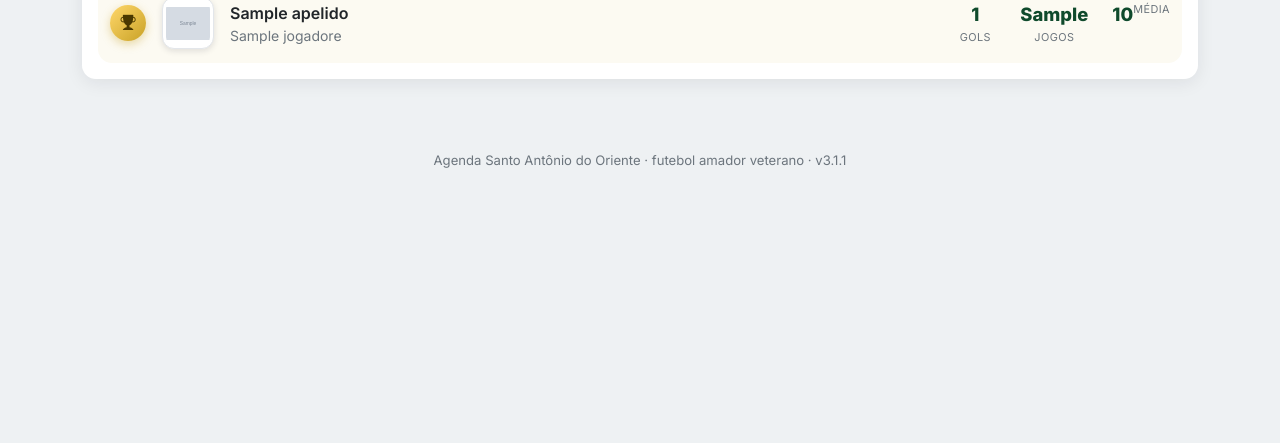
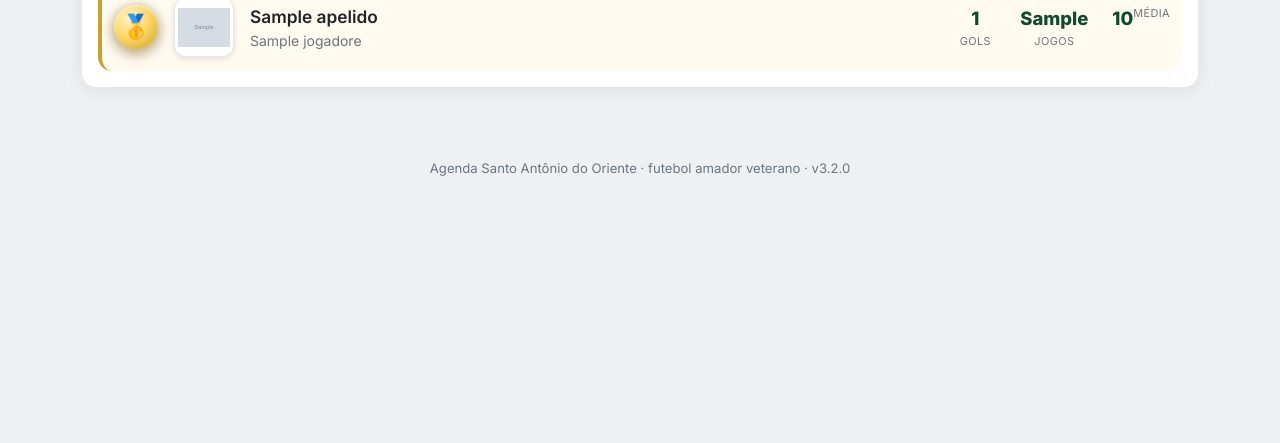
Before and after one commit to leomodolosa-boop/santo-antonio-agenda, a Flask app: page /artilharia in a window 1280 px wide. Shown: the part 242-685 px from the top of the page. Run offline with Flask 3, Linux system fonts and the light colour scheme; grey boxes marked "Sample" are stand-in pictures; a database or web service that is not in the repository returns one stand-in record (values such as "Sample title"); some libraries are stand-ins or nearby versions.

Commit message:
Gol contra fora da artilharia, medalhas de verdade e ranking por temporada
- Novo campo jogadores.conta_estatisticas: permite ter um jogador "Contra"
  (pra registrar gol contra do adversário) selecionável no lançamento de
  resultado, mas que nunca entra no ranking de artilharia.
- Corrige um bug real: no modo escuro, uma regra genérica de cor
  sobrescrevia o ouro/prata/bronze do pódio, deixando tudo cinza. Troca o
  ícone de troféu genérico por medalhas de verdade (🥇🥈🥉) com efeito de
  brilho, e destaca mais o 1º lugar (foto maior).
- Artilharia agora é por temporada: só conta os gols de jogos do ano
  atual. Quando vira o ano, o ranking zera sozinho (sem apagar nada do
  banco — só para de contar pra temporada corrente).

Testado: gol do jogador "Contra" não aparece no ranking; medalhas
corretas em modo claro e escuro; jogador com gols de um jogo de 2025
some do ranking de 2026 automaticamente. Migração aplicada e verificada
contra o Postgres de produção antes de publicar, e os 38 jogadores
cadastrados antes seguem intactos.

Co-Authored-By: Claude Sonnet 5 <noreply@anthropic.com>

```diff
--- a/app.py
+++ b/app.py
@@ -48,7 +48,7 @@ csrf = CSRFProtect(app)
 # Defina SETUP_TOKEN no ambiente (Render → Environment) com um valor só seu.
 SETUP_TOKEN = os.environ.get("SETUP_TOKEN", "trocar-este-codigo-no-render")
 
-APP_VERSION = "3.1.1"
+APP_VERSION = "3.2.0"
 
 ESCUDOS_DIR = Path(__file__).parent / "static" / "escudos"
 ESCUDOS_DIR.mkdir(parents=True, exist_ok=True)
@@ -665,6 +665,11 @@ def historico():
 @app.route("/artilharia")
 def artilharia():
     conn = get_db()
+    ano_atual = date.today().year
+    # Ranking só da temporada corrente — vira o ano, os gols do ano anterior
+    # somem do ranking sozinhos (sem precisar apagar nada, é só o filtro de
+    # data do jogo). O histórico de cada temporada continua acessível no
+    # banco, só não entra na conta da temporada atual.
     ranking = conn.execute(
         """
         SELECT jogadores.id, jogadores.nome_completo, jogadores.apelido, jogadores.foto,
@@ -672,11 +677,14 @@ def artilharia():
                COUNT(DISTINCT gols.jogo_id) AS jogos_marcou
         FROM jogadores
         JOIN gols ON gols.jogador_id = jogadores.id
+        JOIN jogos ON jogos.id = gols.jogo_id
+        WHERE jogadores.conta_estatisticas = 1 AND jogos.data LIKE ?
         GROUP BY jogadores.id, jogadores.nome_completo, jogadores.apelido, jogadores.foto
         ORDER BY total_gols DESC, jogadores.nome_completo ASC
-        """
+        """,
+        (f"{ano_atual}-%",),
     ).fetchall()
-    return render_template("artilharia.html", ranking=ranking, time_fixo=TIME_FIXO)
+    return render_template("artilharia.html", ranking=ranking, time_fixo=TIME_FIXO, ano_atual=ano_atual)
 
 
 @app.route("/times", methods=["GET", "POST"])
--- a/db.py
+++ b/db.py
@@ -362,8 +362,10 @@ def init_db():
                 status TEXT NOT NULL DEFAULT 'ativo',
                 foto TEXT,
                 foto_dados BYTEA,
-                data_cadastro TEXT NOT NULL
+                data_cadastro TEXT NOT NULL,
+                conta_estatisticas INTEGER NOT NULL DEFAULT 1
             );
+            ALTER TABLE jogadores ADD COLUMN IF NOT EXISTS conta_estatisticas INTEGER NOT NULL DEFAULT 1;
             CREATE TABLE IF NOT EXISTS gols (
                 id SERIAL PRIMARY KEY,
                 jogo_id INTEGER NOT NULL REFERENCES jogos(id) ON DELETE CASCADE,
@@ -420,7 +422,8 @@ def init_db():
                 numero_camisa INTEGER,
                 status TEXT NOT NULL DEFAULT 'ativo',
                 foto TEXT,
-                data_cadastro TEXT NOT NULL
+                data_cadastro TEXT NOT NULL,
+                conta_estatisticas INTEGER NOT NULL DEFAULT 1
             );
 
             CREATE TABLE IF NOT EXISTS gols (
@@ -458,6 +461,11 @@ def init_db():
             conn.execute("ALTER TABLE jogos ADD COLUMN local_mapa_url TEXT")
         if "resultado_lancado" not in colunas_jogos:
             conn.execute("ALTER TABLE jogos ADD COLUMN resultado_lancado INTEGER NOT NULL DEFAULT 0")
+        conn.commit()
+
+        colunas_jogadores = {row["name"] for row in conn.execute("PRAGMA table_info(jogadores)")}
+        if "conta_estatisticas" not in colunas_jogadores:
+            conn.execute("ALTER TABLE jogadores ADD COLUMN conta_estatisticas INTEGER NOT NULL DEFAULT 1")
         conn.commit()
 
     existentes = {row["nome"] for row in conn.execute("SELECT nome FROM times").fetchall()}
--- a/templates/artilharia.html
+++ b/templates/artilharia.html
@@ -5,7 +5,7 @@
 <div class="page-hero">
   <div class="container">
     <h1><i class="bi bi-trophy me-1"></i> Artilharia</h1>
-    <div class="subtitle">Ranking de gols — {{ time_fixo }}</div>
+    <div class="subtitle">Ranking de gols — {{ time_fixo }} · Temporada {{ ano_atual }}</div>
   </div>
 </div>
 {% endblock %}
@@ -24,10 +24,16 @@
   <div class="card-body p-2 p-md-3">
     {% for j in ranking %}
       {% set posicao = loop.index %}
-      <div class="artilheiro-linha {{ 'artilheiro-podio' if posicao <= 3 else '' }}">
-        <div class="artilheiro-posicao {{ 'ouro' if posicao == 1 else ('prata' if posicao == 2 else ('bronze' if posicao == 3 else '')) }}">
-          {% if posicao <= 3 %}<i class="bi bi-trophy-fill"></i>{% else %}{{ posicao }}{% endif %}
-        </div>
+      <div class="artilheiro-linha {{ 'artilheiro-podio artilheiro-podio-' ~ posicao if posicao <= 3 else '' }}">
+        {% if posicao == 1 %}
+          <div class="artilheiro-medalha ouro">🥇</div>
+        {% elif posicao == 2 %}
+          <div class="artilheiro-medalha prata">🥈</div>
+        {% elif posicao == 3 %}
+          <div class="artilheiro-medalha bronze">🥉</div>
+        {% else %}
+          <div class="artilheiro-posicao">{{ posicao }}</div>
+        {% endif %}
         {% if j.foto %}
           <img class="escudo-circulo artilheiro-foto" src="{{ url_for('static', filename='jogadores/' ~ j.foto) }}" alt="Foto de {{ j.nome_completo }}">
         {% else %}
--- a/templates/base.html
+++ b/templates/base.html
@@ -226,30 +226,53 @@
       gap: 1rem;
       padding: .9rem .75rem;
       border-radius: 14px;
-      transition: background .15s ease;
+      transition: background .15s ease, transform .15s ease;
       flex-wrap: wrap;
+      position: relative;
     }
     .artilheiro-linha:hover { background: rgba(15, 74, 44, .05); }
     .artilheiro-linha:not(:last-child) { border-bottom: 1px solid #eef1f3; }
-    .artilheiro-podio { background: rgba(201, 162, 39, .06); }
+    .artilheiro-podio {
+      background: rgba(201, 162, 39, .07);
+      border-left: 4px solid transparent;
+    }
+    .artilheiro-podio-1 { border-left-color: #c9a227; background: rgba(255, 215, 106, .1); }
+    .artilheiro-podio-2 { border-left-color: #a8a8a8; background: rgba(200, 200, 200, .08); }
+    .artilheiro-podio-3 { border-left-color: #9c6530; background: rgba(215, 160, 103, .08); }
     .artilheiro-posicao {
       width: 36px; height: 36px; border-radius: 50%;
       display: flex; align-items: center; justify-content: center;
       font-weight: 800; font-size: .95rem; flex-shrink: 0;
       background: #eef1f3; color: var(--texto-suave);
     }
-    .artilheiro-posicao.ouro {
-      background: linear-gradient(135deg, #ffd76a, #c9a227); color: #4a3800;
-      box-shadow: 0 3px 10px rgba(201, 162, 39, .4);
+    .artilheiro-medalha {
+      width: 44px; height: 44px; border-radius: 50%;
+      display: flex; align-items: center; justify-content: center;
+      font-size: 1.5rem; flex-shrink: 0;
+      position: relative;
+      filter: drop-shadow(0 3px 6px rgba(20, 20, 40, .3));
     }
-    .artilheiro-posicao.prata {
-      background: linear-gradient(135deg, #e7e7e7, #b9b9b9); color: #3a3a3a;
-      box-shadow: 0 3px 10px rgba(150, 150, 150, .35);
+    .artilheiro-medalha::before {
+      content: "";
+      position: absolute;
+      inset: 0;
+      border-radius: 50%;
+      z-index: -1;
     }
-    .artilheiro-posicao.bronze {
-      background: linear-gradient(135deg, #d7a067, #9c6530); color: #3a2210;
-      box-shadow: 0 3px 10px rgba(156, 101, 48, .35);
+    .artilheiro-medalha.ouro::before {
+      background: radial-gradient(circle at 35% 30%, #fff2c2, #ffd76a 45%, #c9a227 100%);
+      box-shadow: 0 3px 12px rgba(201, 162, 39, .55), inset 0 1px 2px rgba(255, 255, 255, .6);
     }
+    .artilheiro-medalha.prata::before {
+      background: radial-gradient(circle at 35% 30%, #ffffff, #e2e2e2 45%, #9c9c9c 100%);
+      box-shadow: 0 3px 12px rgba(120, 120, 120, .45), inset 0 1px 2px rgba(255, 255, 255, .7);
+    }
+    .artilheiro-medalha.bronze::before {
+      background: radial-gradient(circle at 35% 30%, #f0c49a, #d7a067 45%, #8a5a2c 100%);
+      box-shadow: 0 3px 12px rgba(140, 90, 40, .5), inset 0 1px 2px rgba(255, 255, 255, .5);
+    }
+    .artilheiro-linha.artilheiro-podio-1 .artilheiro-foto { width: 60px; height: 60px; }
+    .artilheiro-linha.artilheiro-podio-1 .artilheiro-info .fw-semibold { font-size: 1.08rem; }
     .artilheiro-foto { width: 52px; height: 52px; flex-shrink: 0; }
     .artilheiro-info { flex: 1 1 160px; min-width: 0; }
     .artilheiro-stats { display: flex; gap: 1.5rem; flex-shrink: 0; margin-left: auto; }
@@ -258,8 +281,10 @@
     .artilheiro-stat-label { font-size: .68rem; text-transform: uppercase; letter-spacing: .04em; color: var(--texto-suave); }
     [data-bs-theme="dark"] .artilheiro-linha:not(:last-child) { border-bottom-color: #2c353b; }
     [data-bs-theme="dark"] .artilheiro-linha:hover { background: rgba(255, 255, 255, .04); }
-    [data-bs-theme="dark"] .artilheiro-podio { background: rgba(201, 162, 39, .1); }
-    [data-bs-theme="dark"] .artilheiro-posicao { background: #1e2529; color: #9aa4ab; }
+    [data-bs-theme="dark"] .artilheiro-podio-1 { background: rgba(255, 215, 106, .07); }
+    [data-bs-theme="dark"] .artilheiro-podio-2 { background: rgba(200, 200, 200, .06); }
+    [data-bs-theme="dark"] .artilheiro-podio-3 { background: rgba(215, 160, 103, .06); }
+    [data-bs-theme="dark"] .artilheiro-posicao:not(.ouro):not(.prata):not(.bronze) { background: #1e2529; color: #9aa4ab; }
     [data-bs-theme="dark"] .artilheiro-stat-valor { color: #6bcf8f; }
 
     /* ---------- Lista de times no celular (sem precisar arrastar pro lado) ---------- */
```
